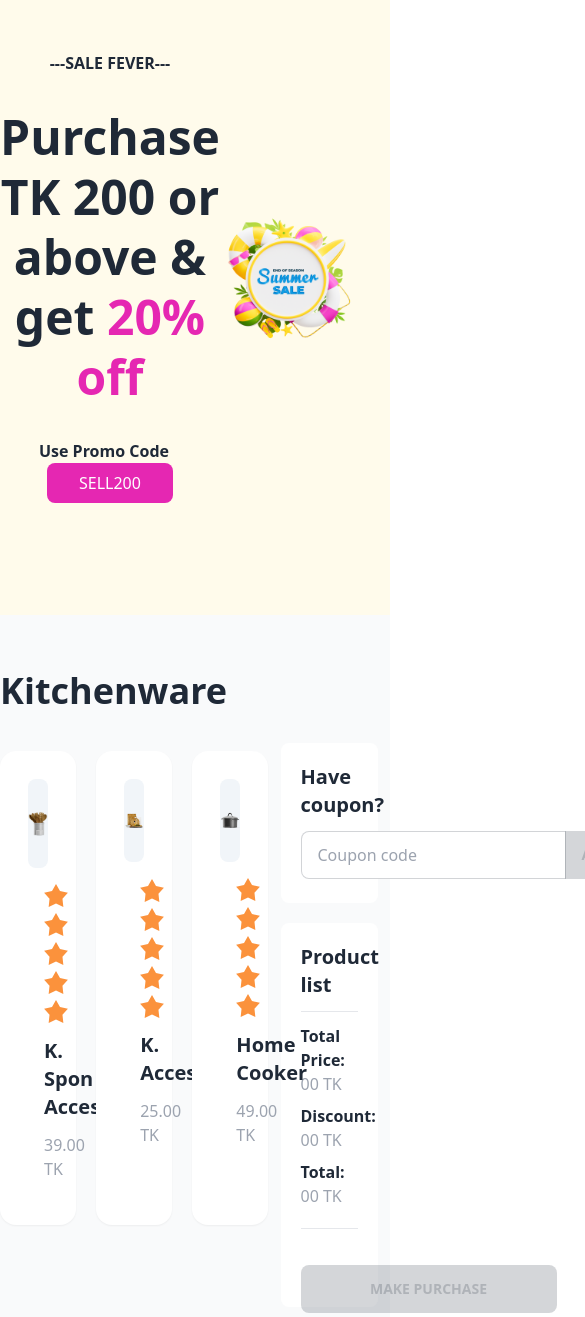
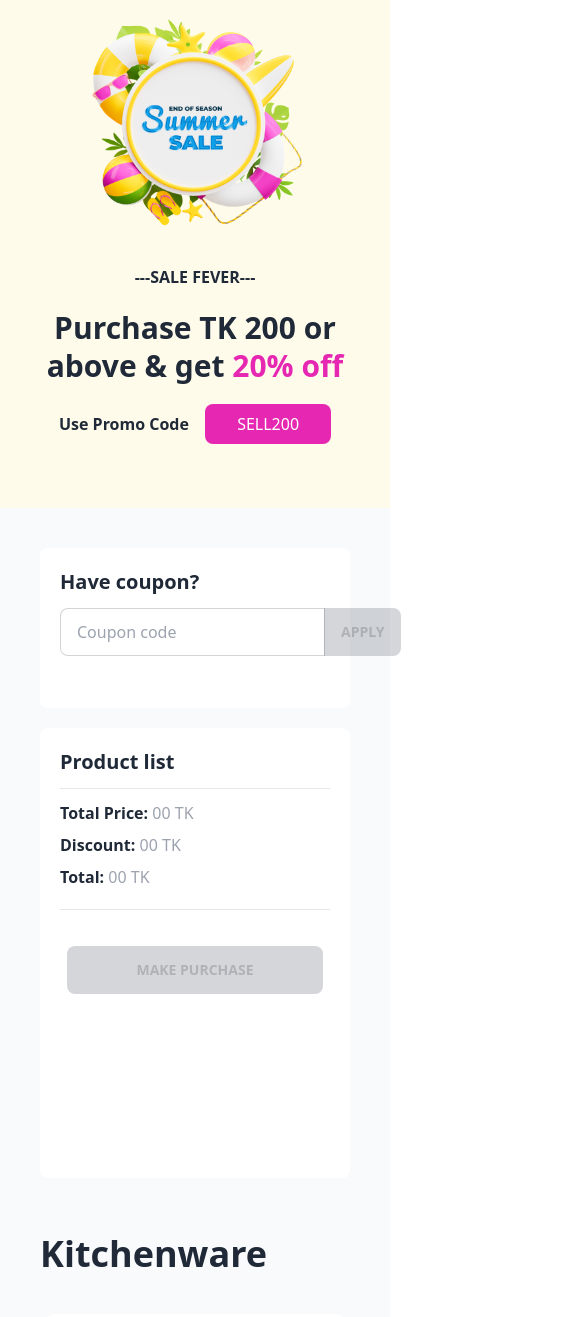
Before and after one commit to rabby4/summer-sale, a plain HTML site: page index.html in a window 390 px wide. Shown: the part 61-1378 px from the top of the page, 585 px wide, since content can reach past the window. Drawn offline with nearby package versions, Linux system fonts and the light colour scheme.

Commit message:
complete responsive

```diff
--- a/index.html
+++ b/index.html
@@ -20,30 +20,32 @@
     </header>
     <main>
         <!-- Banner section -->
-        <section class="bg-amber-50 py-28">
-            <div class="container max-w-7xl mx-auto flex justify-between items-center">
+        <section class="bg-amber-50 lg:py-28 md:py-20 py-16">
+            <div class="container max-w-7xl mx-auto flex justify-between items-center lg:flex-row flex-col-reverse">
                 <div class="text-center">
                     <h6 class="font-semibold text-base">---SALE FEVER---</h6>
-                    <h2 class="text-5xl font-bold my-8 leading-tight">Purchase TK 200 or <br> above & get <span class="text-[#E527B2]">20% off</span></h2>
+                    <h2 class="lg:text-5xl md:text-5xl text-3xl font-bold lg:my-8 my-5 leading-tight">Purchase TK 200 or <br> above & get <span class="text-[#E527B2]">20% off</span></h2>
                     <p class="text-base font-semibold inline mr-3">Use Promo Code</p>
                     <button class="bg-[#E527B2] text-white py-2 px-8 rounded-lg font-medium inline">SELL200</button>
                 </div>
-                <div>
-                    <img src="images/Summer 1.png" alt="" class="w-4/5">
+                <div class="flex justify-center mb-7 lg:mb-0">
+                    <img src="images/Summer 1.png" alt="" class="lg:w-4/5 w-3/5 self-center">
                 </div>
               </div>
         </section>
+
+
         <section class="container max-w-7xl mx-auto">
-            <div class="flex">
-                <div class="w-3/4">
+            <div class="flex flex-col-reverse md:flex-col-reverse lg:flex-row">
+                <div class="lg:w-3/4">
                     <!-- Kitchenware container -->
-                    <div class="py-14">
+                    <div class="py-14 mx-10 lg:mx-0">
                         <div class="pb-10">
                             <h2 class="text-4xl font-bold">Kitchenware</h2>
                         </div>
 
                         <!-- Kitchenware all cards -->
-                        <div class="grid grid-cols-3 gap-5">
+                        <div class="grid lg:grid-cols-3 md:grid-cols-2 grid-cols-1 lg:gap-5 md:gap-10 gap-5">
                             <!-- Kitchenware card 1 -->
                             <div id="kitchen-accessories" class="card card-compact p-7 bg-base-100 shadow-sm cursor-pointer" onclick="cardBtn(this)">
                                 <figure class="bg-slate-100 rounded-lg py-8"><img src="/images/prod1.png" alt="Shoes" /></figure>
@@ -93,12 +95,12 @@
                     </div>
 
                     <!-- Sportswear container -->
-                    <div class="py-14">
+                    <div class="py-14 mx-10 lg:mx-0">
                         <div class="pb-10">
                             <h2 class="text-4xl font-bold">Sportswear</h2>
                         </div>
                         <!-- Sportswear all cards -->
-                        <div class="grid grid-cols-3 gap-5">
+                        <div class="grid lg:grid-cols-3 md:grid-cols-2 grid-cols-1 lg:gap-5 md:gap-10 gap-5">
                             <!-- Sportswear card 1 -->
                             <div class="card card-compact p-7 bg-base-100 shadow-sm cursor-pointer" onclick="cardBtn(this)">
                                 <figure class="bg-slate-100 rounded-lg py-8"><img src="/images/prod4.png" alt="Shoes" /></figure>
@@ -148,12 +150,12 @@
                     </div>
 
                     <!-- Furniture container -->
-                    <div class="py-14">
+                    <div class="py-14 mx-10 lg:mx-0">
                         <div class="pb-10">
                             <h2 class="text-4xl font-bold">Furniture</h2>
                         </div>
                         <!-- Furniture all cards -->
-                        <div class="grid grid-cols-3 gap-5">
+                        <div class="grid lg:grid-cols-3 md:grid-cols-2 grid-cols-1 lg:gap-5 md:gap-10 gap-5">
                             <!-- Furniture card 1 -->
                             <div class="card card-compact p-7 bg-base-100 shadow-sm cursor-pointer" onclick="cardBtn(this)">
                                 <figure class="bg-slate-100 rounded-lg py-8"><img src="/images/prod7.png" alt="Shoes" /></figure>
@@ -202,7 +204,7 @@
                         </div>
                     </div>
                 </div>
-                <div class="w-1/4 mt-32 mx-3">
+                <div class="lg:w-1/4 lg:mt-32 md:mt-14 mt-10 lg:mx-3 mx-10">
                     <div class="h-40 bg-white p-5 rounded-lg">
                         <h3 class="text-xl font-semibold mb-3">Have coupon?</h3>
                         <div class="join">
@@ -210,7 +212,7 @@
                             <button id="coupon-btn" class="btn join-item rounded-r-lg bg-[#E527B2] text-white hover:text-black" disabled>Apply</button>
                           </div>
                     </div>
-                    <div class="h-96 bg-white p-5 mt-5 rounded-lg">
+                    <div class="h-[450px] bg-white p-5 mt-5 rounded-lg">
                         <div id="products-list">
                             <h2 class="text-xl font-bold mb-2">Product list</h2>
 
```
